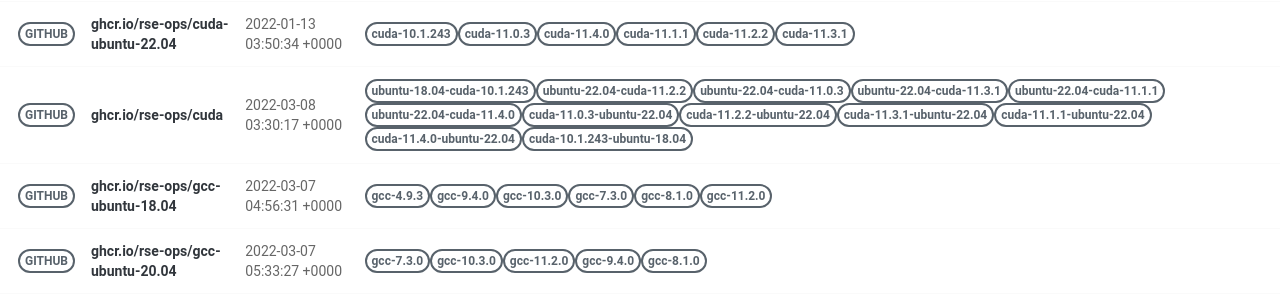
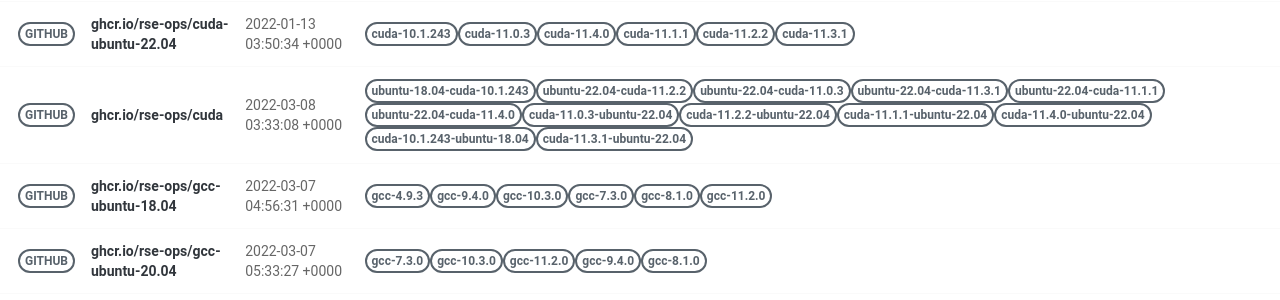
Before and after one commit to rse-ops/docker-images, a Jekyll site: the page built from pages/index.md, in a window 1280 px wide. Shown: the part 428-728 px from the top of the page. Built offline with Jekyll 4.4.1, drawn with Linux system fonts in a browser that asks for light colours; nearby versions of some CDN libraries.

Commit message:
Automated push to update library 2022-03-08

```diff
--- a/_library/ghcr.io-rse-ops-cuda.md
+++ b/_library/ghcr.io-rse-ops-cuda.md
@@ -1,7 +1,7 @@
 ---
 layout: container
 name: ghcr.io/rse-ops/cuda
-updated_at: 2022-03-08 03:30:17.095344
+updated_at: 2022-03-08 03:33:08.847690
 
 
 container_url: https://github.com/orgs/rse-ops/packages/container/package/cuda
```
Also changed, not shown: other parts of _library/ghcr.io-rse-ops-cuda.md (+3 -3 lines).
